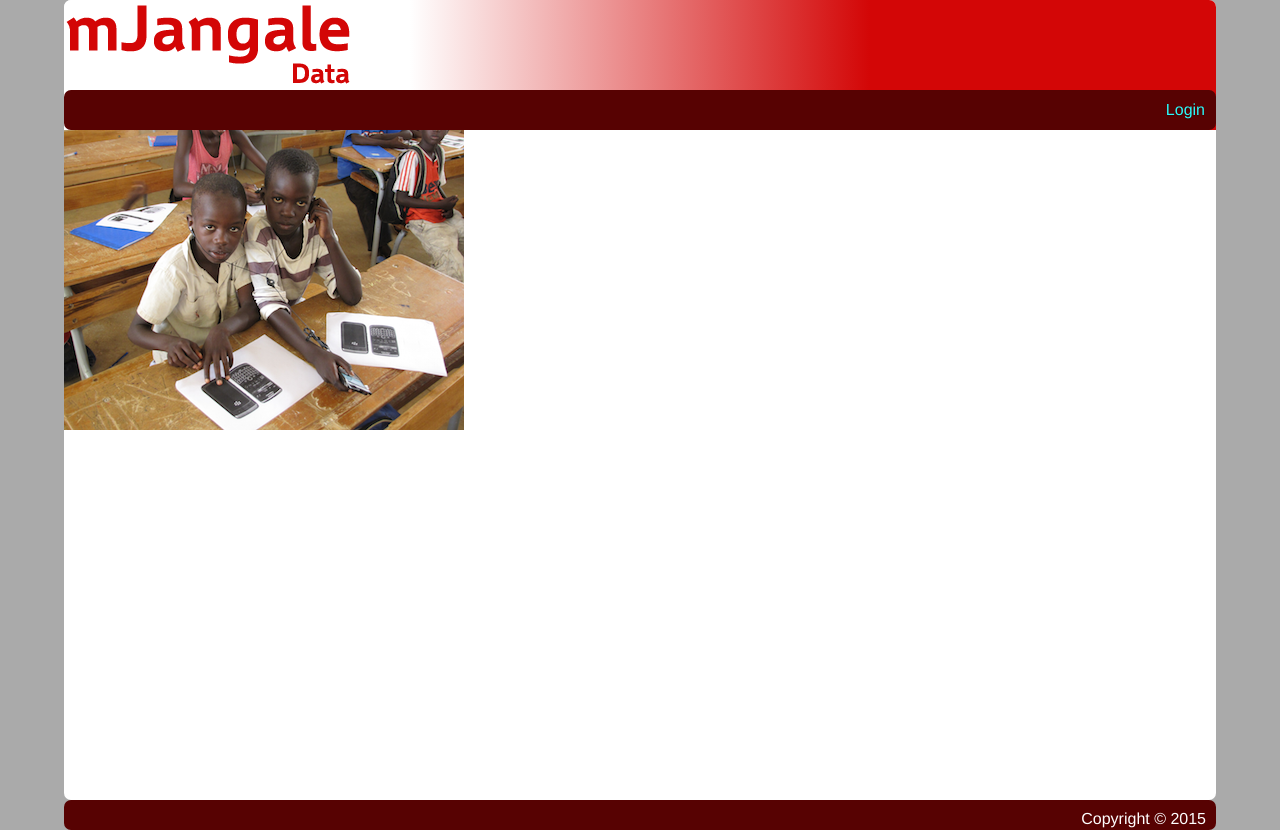
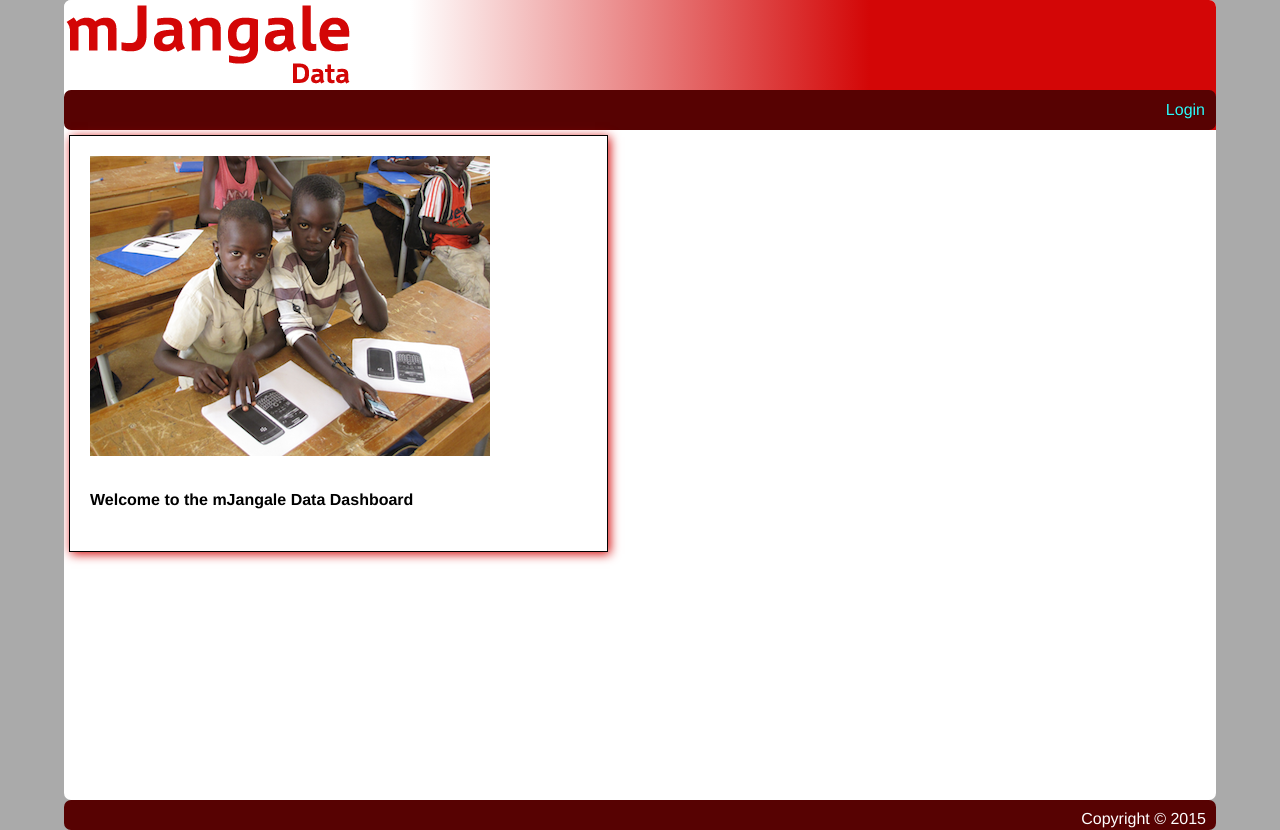
Before and after one commit to ptrollins/mJangale, a Django app: page / in a window 1280 px wide. Run offline with Django 3.2, Linux system fonts and the light colour scheme; parts of the project's set-up code (start-up, migrations or seed data) failed here and were passed over; some libraries are stand-ins or nearby versions.

Commit message:
corrected hrefs for home.html to direct to dashboard/

```diff
--- a/templates/home.html
+++ b/templates/home.html
@@ -1,7 +1,64 @@
-{%  extends "template.html" %}
-{% block content %}
-    {% load static %}
-    <div class="index" >
-        <img src="{% static "media/mjangale_students300x400.png" %}" alt="Senegal children using mobile app" />
-    </div>
-{% endblock %}
+<!DOCTYPE html>
+{% load static i18n %}
+
+<html>
+<head lang="en">
+    <meta charset="UTF-8" />
+    <title>mJangale Dashboard</title>
+    <!--<link rel="stylesheet" href="https://raw.githubusercontent.com/novus/nvd3/master/src/nv.d3.css" />
+    <link rel="stylesheet" href="http://maxcdn.bootstrapcdn.com/bootstrap/3.2.0/css/bootstrap.min.css" />
+    <link rel="stylesheet" href="/static/css/bootstrap.css"> <!-- CSS -->
+    <link rel="stylesheet" href="/static/css/screen.css">
+    <meta name="viewport" content = "width-device-width, initial-scale=1.0">
+</head>
+
+<body class="body">
+    <main class="containerMain" id="main">
+
+        <header class="mainHead">
+            <img src="/static/media/mjangaledata_logo.png" width="288" height="90" align="middle" class="logo" />
+			<nav>
+
+			    <div class="nav">
+                    {% if user.is_authenticated %}
+                        <a href="dashboard/dashboard">Dashboard</a>
+                        <a href="dashboard/usage">Usage</a>
+                        <a href="dashboard/scores">Scores</a>
+                        <a href="dashboard/class">Class</a>
+                        <a href="dashboard/upload">Upload Data</a>
+                        <a href="dashboard/admin/logout" class="loginLink">Logout</a>
+                        {%  if user.is_superuser %}
+                            <a href="dashboard/admin" class="loginLink">Admin</a>
+                        {% endif %}
+                    {% else %}
+                        <a href="dashboard/admin" class="loginLink">Login</a>
+                    {% endif %}
+                </div>
+
+			</nav>
+		</header>
+
+        <content class="mainContent" id="mainContent">
+            <div class="square sq-single" >
+                <div class='float_left'>
+                <img src="{% static "media/mjangale_students300x400.png" %}" alt="Senegal children using mobile app" />
+                </div>
+                <div class='float_left'>
+                    <h4>Welcome to the mJangale Data Dashboard</h4>
+                </div>
+            </div>
+        </content>
+
+    </main>
+
+    <footer id="footer">
+		<label class="footText">Copyright &copy; 2015</label>
+	</footer>
+
+    <!--[if lt IE 9]>
+    <script src="http://ie7-js.googlecode.com/svn/version/2.1(beta4)/IE9.js"></script>
+    <![endif]-->
+    <script src="{% static 'js/bootstrap.min.js' %}"></script>
+    <script src="{% static 'js/Chart.min.js' %}"></script>
+</body>
+</html>
```
